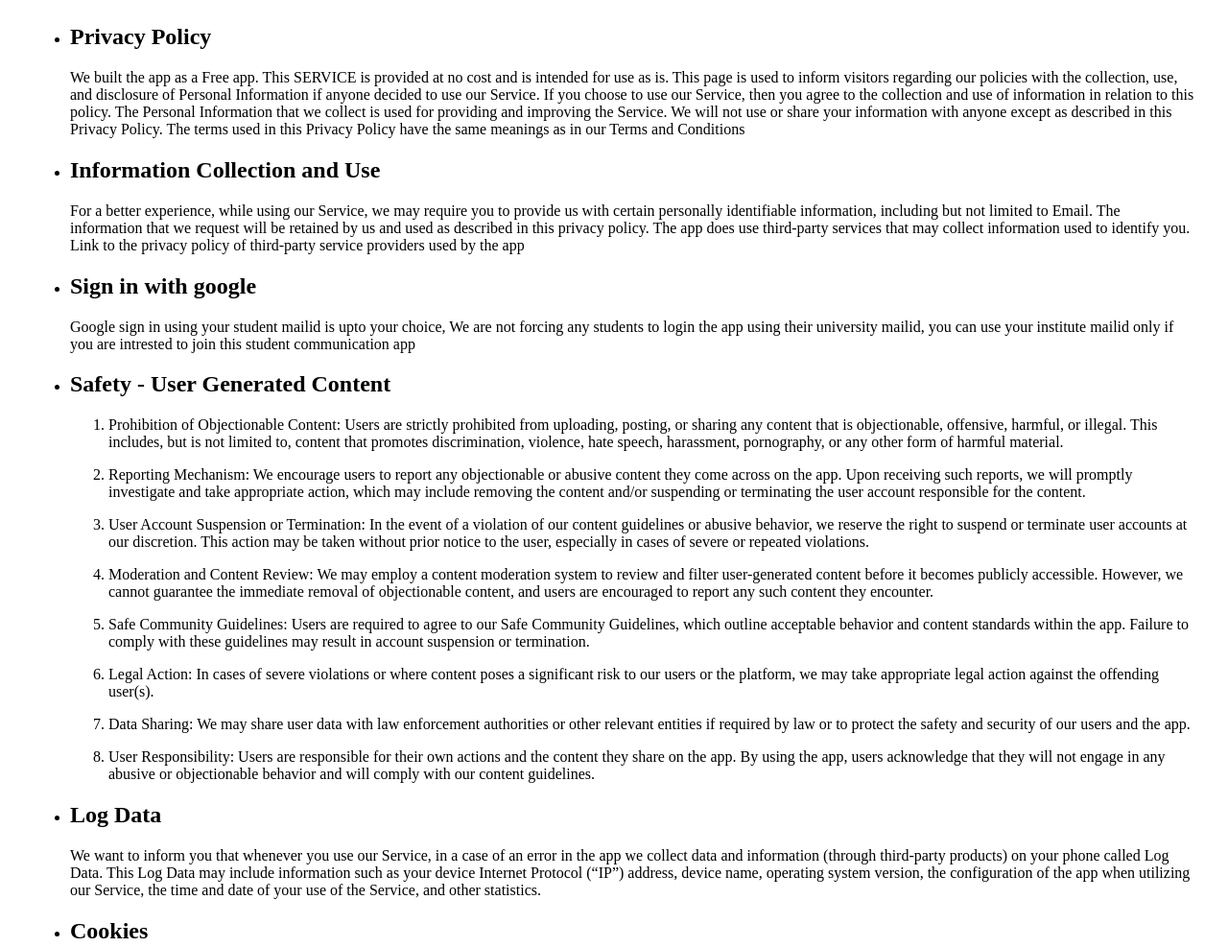
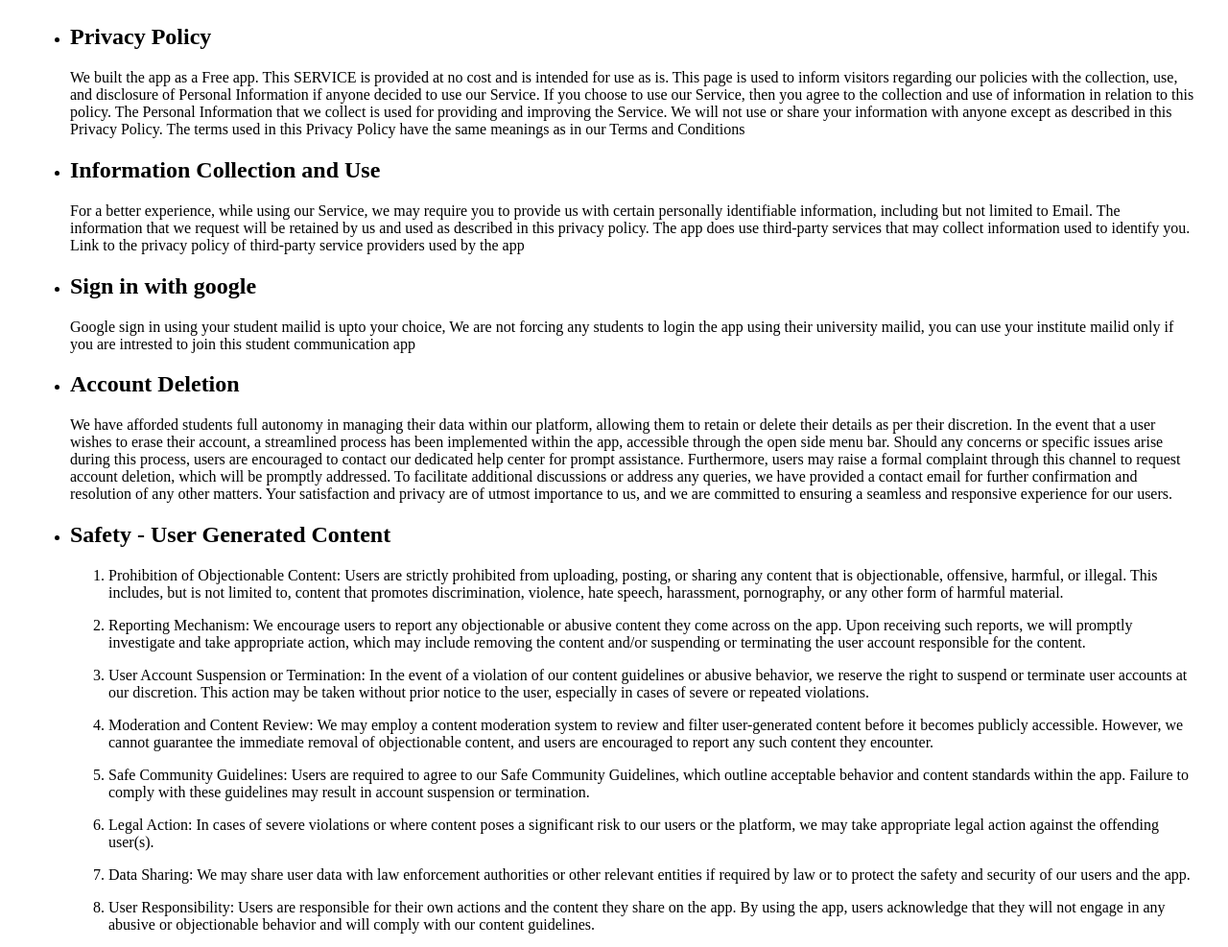
Before and after one commit to Vidyasagar5566/InstBook_app_privacy, a plain HTML site: page index.html in a window 1280 px wide. Shown: the top 987 px of the page at 96% size. Drawn offline with Linux system fonts and the light colour scheme.

Commit message:
Update index.html

```diff
--- a/index.html
+++ b/index.html
@@ -34,6 +34,14 @@ Link to the privacy policy of third-party service providers used by the app</p>
 
 <p>Google sign in using your student mailid is upto your choice, We are not forcing any students to login the app using their university mailid, you can use your institute mailid only if you are intrested to join
 	this student communication app</p>
+
+
+<li>
+<h1>Account Deletion</h1></li>
+
+<p>We have afforded students full autonomy in managing their data within our platform, allowing them to retain or delete their details as per their discretion. In the event that a user wishes to erase their account, a streamlined process has been implemented within the app, accessible through the open side menu bar. Should any concerns or specific issues
+	arise during this process, users are encouraged to contact our dedicated help center for prompt assistance. Furthermore, users may raise a formal complaint through this channel to request account deletion, which will be promptly addressed. To facilitate additional discussions or address any queries, we have provided a contact email for further confirmation
+	and resolution of any other matters. Your satisfaction and privacy are of utmost importance to us, and we are committed to ensuring a seamless and responsive experience for our users.</p>
 
 <li>
 <h1>Safety - User Generated Content</h1></li>
```
